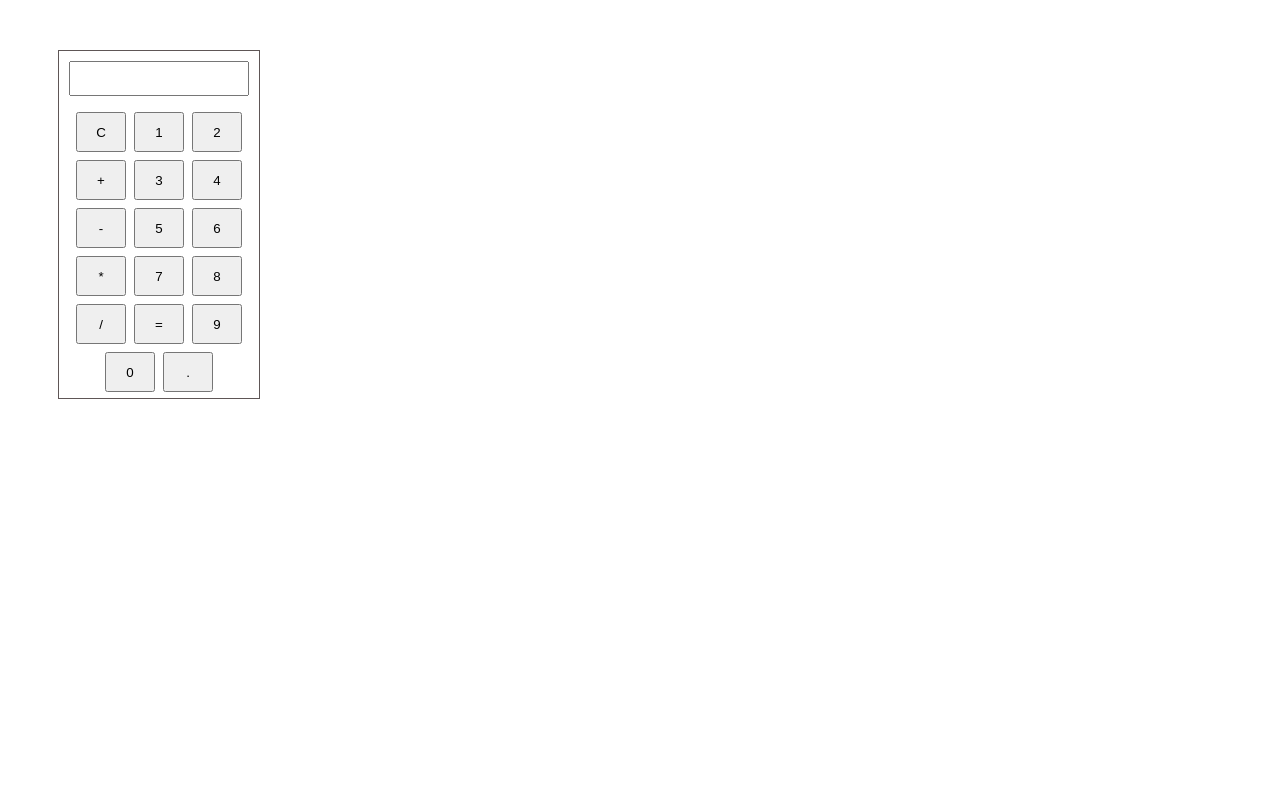
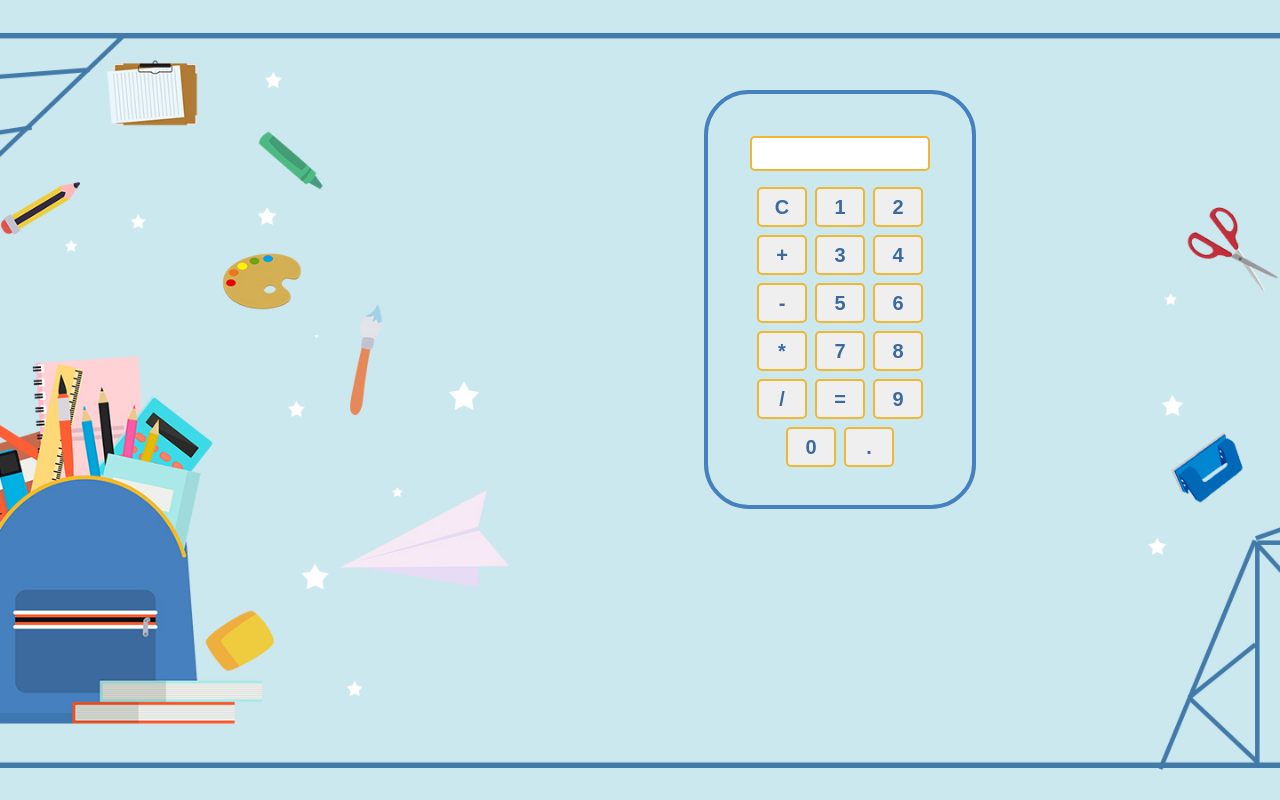
Before and after one commit to Tina-2107/Calculator, a plain HTML site: page index.htm in a window 1280 px wide. Drawn offline with Linux system fonts and the light colour scheme.

Commit message:
change background image and make presentable

```diff
--- a/index.htm
+++ b/index.htm
@@ -10,41 +10,41 @@
 <main>
 <input type="text" class="output">
 <div class="input">
-    <button class="btn" <button class="btn"onclick="currentOutput='';
-    document.querySelector('.output').value = currentOutput;">C</button>
+    <button class="btn"onclick="currentOutput='';
+    document.querySelector('.output').value = currentOutput;"><span class="num">C</span></button>
     <button class="btn" onclick="currentOutput=currentOutput+'1';
-    document.querySelector('.output').value = currentOutput;">1</button>
+    document.querySelector('.output').value = currentOutput;"><span class="num">1</span></button>
     <button class="btn"onclick="currentOutput=currentOutput+'2';
-    document.querySelector('.output').value = currentOutput;">2</button>
+    document.querySelector('.output').value = currentOutput;"><span class="num">2</span></button>
     <button class="btn"onclick="currentOutput=currentOutput+'+';
-    document.querySelector('.output').value = currentOutput;">+</button>
+    document.querySelector('.output').value = currentOutput;"><span class="num">+</span></button>
     <button class="btn"onclick="currentOutput=currentOutput+'3';
-    document.querySelector('.output').value = currentOutput;">3</button>
+    document.querySelector('.output').value = currentOutput;"><span class="num">3</span></button>
     <button class="btn"onclick="currentOutput=currentOutput+'4';
-    document.querySelector('.output').value = currentOutput;">4</button>
+    document.querySelector('.output').value = currentOutput;"><span class="num">4</span></button>
     <button class="btn"onclick="currentOutput=currentOutput+'-';
-    document.querySelector('.output').value = currentOutput;">-</button>
+    document.querySelector('.output').value = currentOutput;"><span class="num">-</span></button>
     <button class="btn"onclick="currentOutput=currentOutput+'5';
-    document.querySelector('.output').value = currentOutput;">5</button>
+    document.querySelector('.output').value = currentOutput;"><span class="num">5</span></button>
     <button class="btn"onclick="currentOutput=currentOutput+'6';
-    document.querySelector('.output').value = currentOutput;">6</button>
+    document.querySelector('.output').value = currentOutput;"><span class="num">6</span></button>
     <button class="btn"onclick="currentOutput=currentOutput+'*';
-    document.querySelector('.output').value = currentOutput;">*</button>
+    document.querySelector('.output').value = currentOutput;"><span class="num">*</span></button>
     <button class="btn"onclick="currentOutput=currentOutput+'7';
-    document.querySelector('.output').value = currentOutput;">7</button>
+    document.querySelector('.output').value = currentOutput;"><span class="num">7</span></button>
     <button class="btn"onclick="currentOutput=currentOutput+'8';
-    document.querySelector('.output').value = currentOutput;">8</button>
+    document.querySelector('.output').value = currentOutput;"><span class="num">8</span></button>
     <button class="btn"onclick="currentOutput=currentOutput+'/';
-    document.querySelector('.output').value = currentOutput;">/</button>
+    document.querySelector('.output').value = currentOutput;"><span class="num">/</span></button>
     <button class="btn" onclick="
     currentOutput=eval(currentOutput);
-    document.querySelector('.output').value = currentOutput;">=</button>
+    document.querySelector('.output').value = currentOutput;"><span class="num">=</span></button>
     <button class="btn"onclick="currentOutput=currentOutput+'9';
-    document.querySelector('.output').value = currentOutput;">9</button>
+    document.querySelector('.output').value = currentOutput;"><span class="num">9</span></button>
     <button class="btn"onclick="currentOutput=currentOutput+'0';
-    document.querySelector('.output').value = currentOutput;">0</button>
+    document.querySelector('.output').value = currentOutput;"><span class="num">0</span></button>
     <button class="btn"onclick="currentOutput=currentOutput+'.';
-    document.querySelector('.output').value = currentOutput;">.</button>
+    document.querySelector('.output').value = currentOutput;"><span class="num">.</span></button>
 </div>
 </main>
 
--- a/style.css
+++ b/style.css
@@ -1,16 +1,32 @@
-
+body{
+    position: relative;
+    background-image: url(images/background.jpg);
+    background-repeat: no-repeat;
+    background-size: cover;
+    height: 100vh;
+    margin: 0;
+    background-position: center;
+}
 main{
-    border: 1px solid rgb(94, 86, 86);
+    margin-top: 90px;
+    position: absolute;
+    border: 4px solid rgb(70 128 191);
+    border-radius: 45px;
     width: 200px;
-    margin: 50px;
-    padding: auto;
+    margin-left: 44rem;
+    padding: 2rem;
 }
 .output{
+
     margin: 10px;
+    border: 2px solid #efb733;
+    border-radius: 5px;
     width: 86%;
     font-size: 25px;
 }
 .btn{
+    border: 2px solid #efb733;
+    border-radius: 5px;
 width: 50px;
 height: 40px;
 margin: 4px;
@@ -21,3 +37,9 @@ margin: 4px;
     justify-content: center;
     margin: 2px;
 }
+.num{
+    font-size: 20px;
+    color: #3c6a9e;
+    font-weight: bolder;
+
+}
```
Also changed, not shown: images/background.jpg (added).
